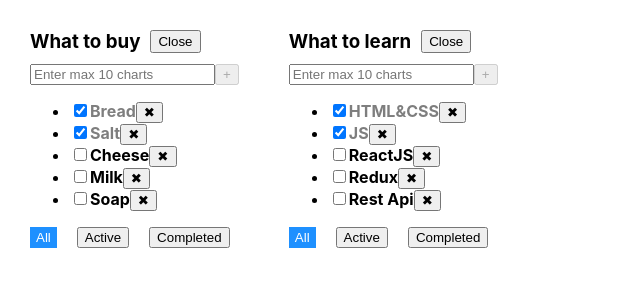
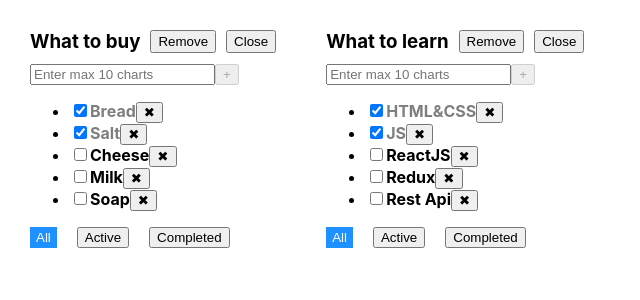
Before and after one commit to MariannaBespalova/1-todolist, a React (Create React App) app: page / in a window 1280 px wide. Shown: the top 300 px of the page, without its empty margins (0-640 px from the left). Built offline with nearby package versions, Linux system fonts and the light colour scheme.

Commit message:
remove TodoList

```diff
--- a/src/App.tsx
+++ b/src/App.tsx
@@ -64,6 +64,11 @@ function App() {
     setTodoLists(todoLists.map(el=> el.todoListId === todoListId ? {...el, filter} : el))
   }
 
+  const deleteTodoList = (todoListId:string) => {
+    setTodoLists(todoLists.filter(el=> el.todoListId !== todoListId))
+    delete tasks[todoListId]
+  }
+
   function addTask(todoListId:string, taskTitle: string) {
     const taskId = v1()
     const newTask = {id: taskId, title: taskTitle, isDone: false}
@@ -89,6 +94,7 @@ function App() {
             removeTask={removeTask}
             filterTasks={filterTasks}
             addTask={addTask}
+            deleteTodoList={deleteTodoList}
             changeTaskStatus={setTaskStatus}/>)
       })}
 
--- a/src/components/TodoList.tsx
+++ b/src/components/TodoList.tsx
@@ -10,6 +10,7 @@ type TodoListPropsType = {
   filterTasks: (todoListId:string, filterName: FilterValuesType) => void
   addTask: (todoListId:string, taskTitle: string) => void
   changeTaskStatus: (todoListId:string, id: string, newIsDone: boolean) => void
+  deleteTodoList: (todoListId:string) => void
 }
 
 export type TaskType = {
@@ -42,6 +43,10 @@ export function TodoList(props: TodoListPropsType) {
     }
   }
 
+  const onClickDeleteHandler = () => {
+    props.deleteTodoList(props.todoListId)
+  }
+
   const isAddTaskEmpty = taskTitle.length === 0 || taskTitle.length > 10;
 
   const taskTitleInputErrorClass = isInputError ? 'taskTitleInputError' : '';
@@ -64,6 +69,7 @@ export function TodoList(props: TodoListPropsType) {
     <div>
       <div style={{display:"flex", gap:'10px', paddingBottom: '10px'}}>
         <h3 style={{margin: '0'}}>{props.title}</h3>
+        <button onClick={onClickDeleteHandler}>Remove</button>
         <button onClick={changeCollapsed}>{isCollapsed ? 'Open' : 'Close'}</button>
       </div>
       {isCollapsed ? <div style={{paddingBottom: '20px'}}>Number of active tasks:
```
